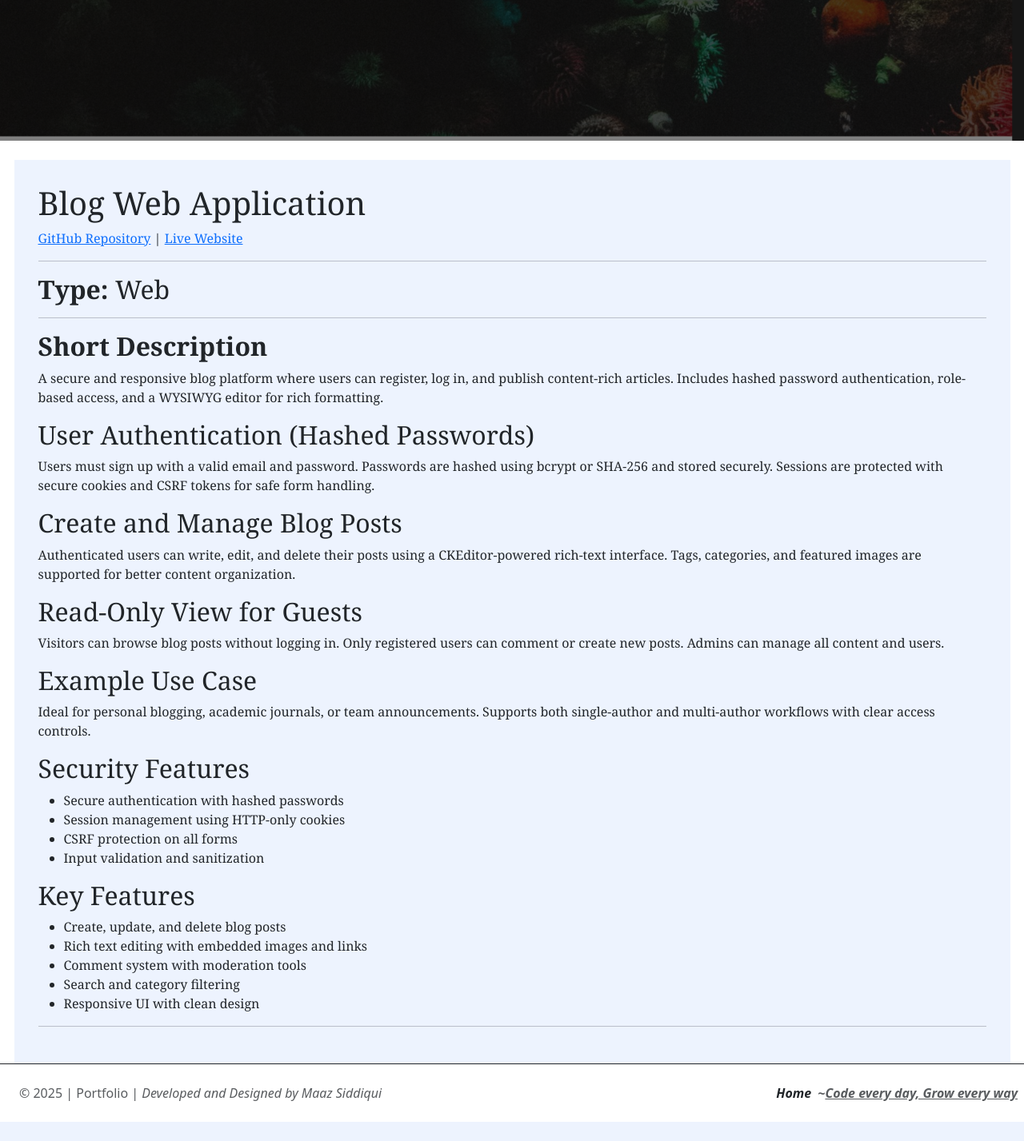
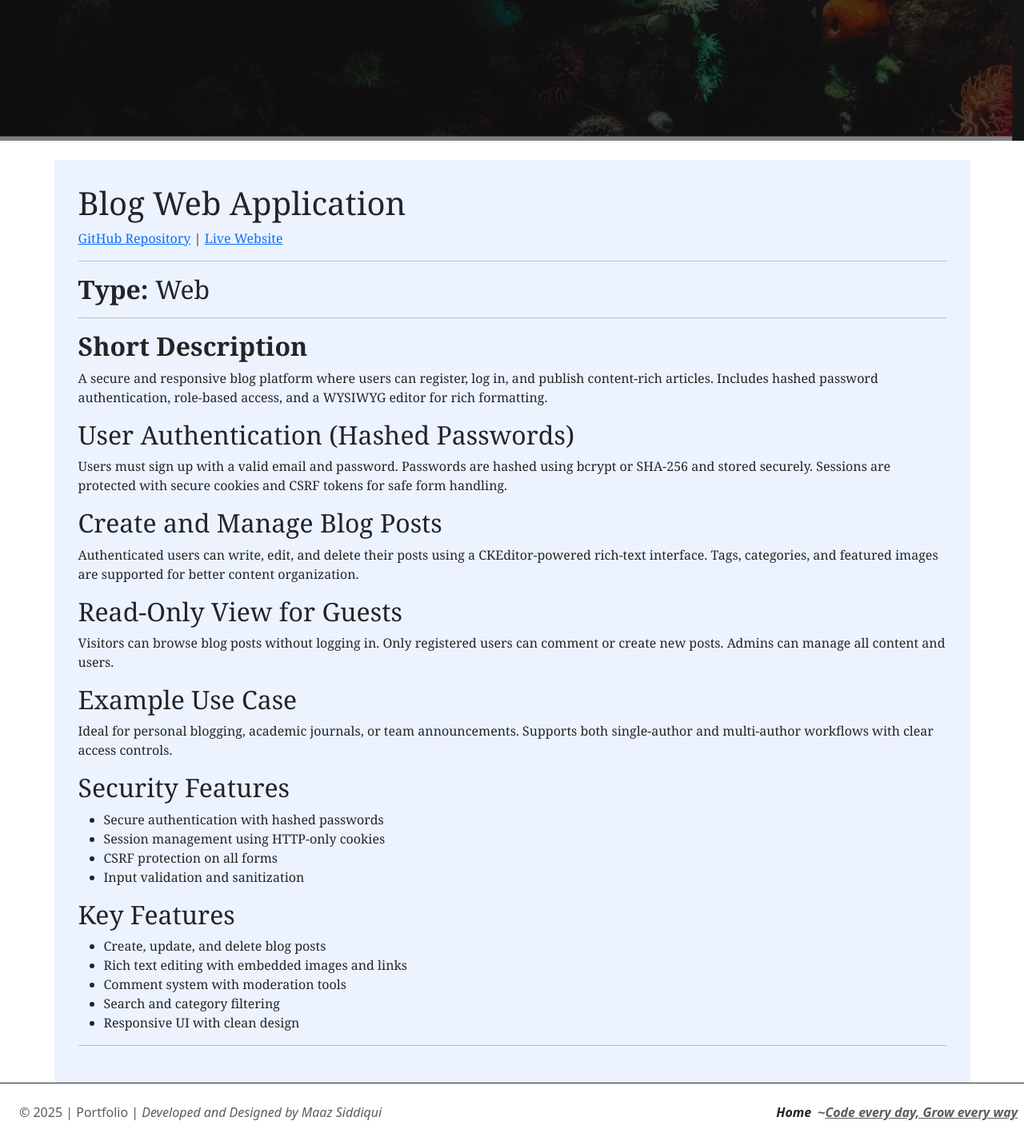
Before and after one commit to maazsiddiqui79/PORTFOLIO, a Flask app: page /maaz-project/4 in a window 1280 px wide. Shown: the part 424-1851 px from the top of the page at 80% size. Before the commit the page ends 1827 px from the top, so only its background shows below. Run offline with Flask 3, Linux system fonts and the light colour scheme; some libraries are stand-ins or nearby versions.

Commit message:
Update specific-project.html

```diff
--- a/api/templates/specific-project.html
+++ b/api/templates/specific-project.html
@@ -20,7 +20,7 @@ head %}
     text-align: center;
   }
   .c {
-    width: 1245px;
+    width: 1145px;
     background-color: rgba(177, 203, 251, 0.231);
     padding: 30px;
 
```
